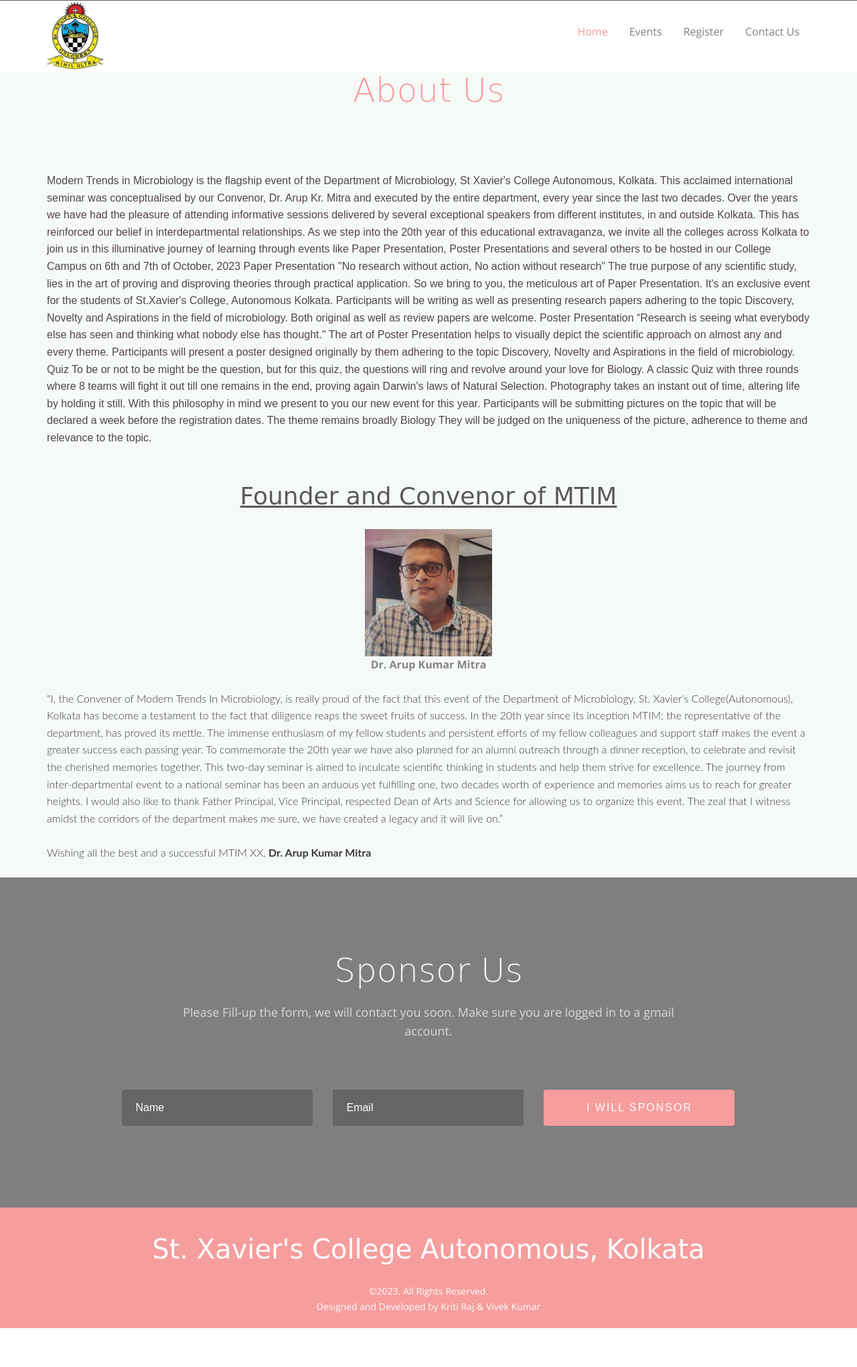
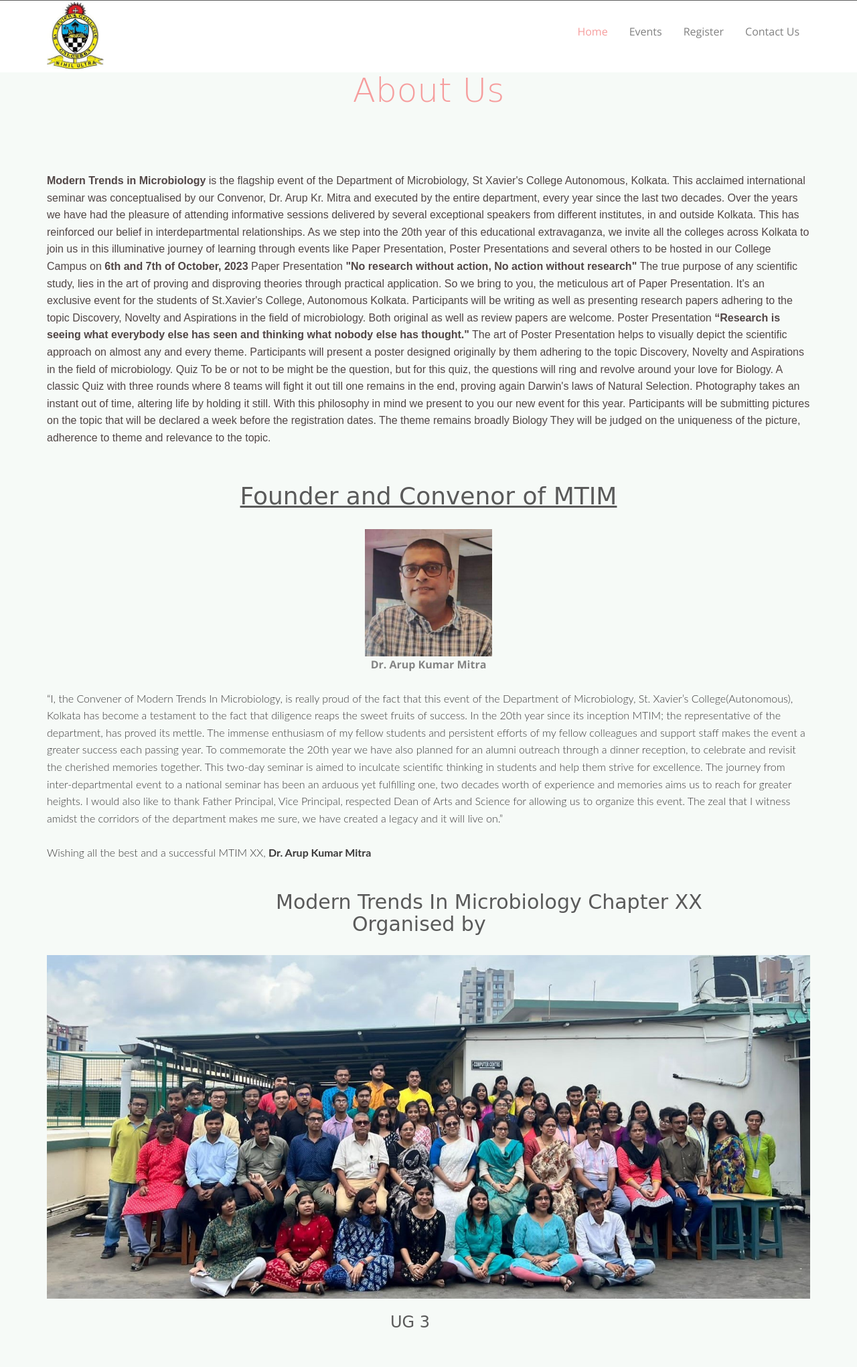
Before and after one commit to kriti-raj/mtim-sxccal, a website: page index.html in a window 1280 px wide. Shown: the part 799-2840 px from the top of the page at 67% size. Before the commit the page ends 2782 px from the top, so only its background shows below. Drawn offline with nearby package versions, Linux system fonts and the light colour scheme; grey boxes are pictures that could not be loaded; a web font is replaced by a local one.

Commit message:
Final Changes

```diff
--- a/css/style.css
+++ b/css/style.css
@@ -8,6 +8,7 @@
 
 @import url('https://fonts.googleapis.com/css2?family=Kanit:wght@300&display=swap');
 @import url('https://fonts.googleapis.com/css2?family=Lato&display=swap');
+@import url('https://fonts.googleapis.com/css2?family=Playfair+Display:ital@1&display=swap');
 
 body {
   font-family: "Kanit", Arial, sans-serif;
@@ -1276,6 +1277,29 @@
   color: #514646;
 }
 
-/* .founder h1 {
-  font-family: "Kanit", Arial, sans-serif;
-} */
+.events-head {
+  font-family: 'Playfair Display', serif;
+}
+
+.c2 {
+  padding-left: 40%;
+}
+
+.c1 {
+  padding-top: 20px;
+  padding-left: 30%;
+  padding-bottom: 0%;
+  margin-bottom: 0%;
+}
+
+.images {
+  display: flex;
+  justify-content: center;
+  flex-direction: column;
+}
+
+.images h3 {
+  padding-top: 2%;
+  padding-left: 45%;
+  padding-bottom: 4%;
+}
--- a/index.html
+++ b/index.html
@@ -3,12 +3,12 @@
 
 <head>
 	<meta charset="utf-8">
-	<title>MTIM</title>
+	<title>Home - Modern Trends in Microbiology</title>
 	<meta name="viewport" content="width=device-width, initial-scale=1">
-	<meta name="description" content="Modern Trends in Microbiology, St. Xavier's College Kolkata" />
+	<meta name="description" content="Modern Trends in Microbiology, St. Xavier's College Kolkata">
 	<meta name="keywords"
-		content="mtim, Modern Trends in Microbiology, St. Xavier's College Kolkata, Kolkata, Microbiology" />
-	<meta name="author" content="KRITI RAJ" />
+		content="mtim, Modern Trends in Microbiology, St. Xavier's College Kolkata, Kolkata, Microbiology">
+	<meta name="author" content="KRITI RAJ">
 
 	<link rel="shortcut icon" href="favicon.ico" type="image/x-icon">
 
@@ -84,7 +84,8 @@
 						</div>
 						<div id="about">
 							<p>
-								Modern Trends in Microbiology is the flagship event of the Department of Microbiology,
+								<strong> Modern Trends in Microbiology</strong> is the flagship event of the Department
+								of Microbiology,
 								St
 								Xavier's College Autonomous, Kolkata. This acclaimed international seminar was
 								conceptualised by
@@ -102,9 +103,11 @@
 								this
 								illuminative journey of learning through events like Paper Presentation, Poster
 								Presentations
-								and several others to be hosted in our College Campus on 6th and 7th of October, 2023
+								and several others to be hosted in our College Campus on <strong> 6th and 7th of
+									October, 2023</strong>
 
-								Paper Presentation "No research without action, No action without research" The true
+								Paper Presentation <strong> "No research without action, No action without
+									research"</strong> The true
 								purpose
 								of
 								any scientific study, lies in the art of proving and disproving theories through
@@ -117,9 +120,11 @@
 								Aspirations
 								in the field of microbiology. Both original as well as review papers are welcome.
 
-								Poster Presentation “Research is seeing what everybody else has seen and thinking what
-								nobody
-								else has thought." The art of Poster Presentation helps to visually depict the
+								Poster Presentation <strong>“Research is seeing what everybody else has seen and
+									thinking what
+									nobody
+									else has thought."</strong> The art of Poster Presentation helps to visually depict
+								the
 								scientific
 								approach on almost any and every theme. Participants will present a poster designed
 								originally
@@ -190,8 +195,26 @@
 							</p>
 						</div>
 					</div>
+					<h2 class="c1">Modern Trends In Microbiology
+						Chapter XX</h2>
+					<h2 class="c2">Organised by</h2>
+					<div class="gallery">
+
+						<div class="images">
+							<img id="ug3" src="images/UG3.jpg" alt="UG3">
+							<h3>UG 3</h3>
+						</div>
+						<div class="images">
+							<img id="ug3" src="images/pg3.jpg" alt="UG3">
+							<h3>PG 3</h3>
+						</div>
+					</div>
 				</div>
 			</div>
+
+
+			<!-- Sponsors  -->
+
 
 			<div id="fh5co-started" style="background-image:url(images/cover_bg_2.jpg);"
 				data-stellar-background-ratio="0.5">
```
Also changed, not shown: contact.html (+10 -10 lines), events.html (+21 -12 lines), register.html (+4 -4 lines), images/UG3 - Copy.jpg (added), images/UG3.jpg (added), images/pg3.jpg (added).
